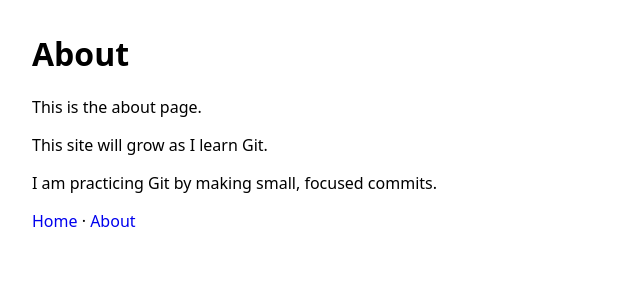
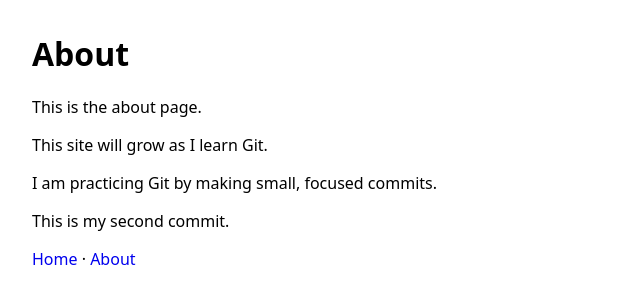
Before and after one commit to m-njp/school-git-activity-1, a plain HTML site: page about.html in a window 1280 px wide. Shown: the whole page, without its empty margins (0-640 px from the left). Drawn offline with Linux system fonts and the light colour scheme.

Commit message:
Added another paragraph

```diff
--- a/about.html
+++ b/about.html
@@ -12,6 +12,7 @@
     <p>This is the about page.</p>
     <p>This site will grow as I learn Git.</p>
     <p>I am practicing Git by making small, focused commits.</p>
+    <p>This is my second commit.</p>
     <nav>
         <a href="index.html">Home</a> · <a href="about.html">About</a>
     </nav>
```
